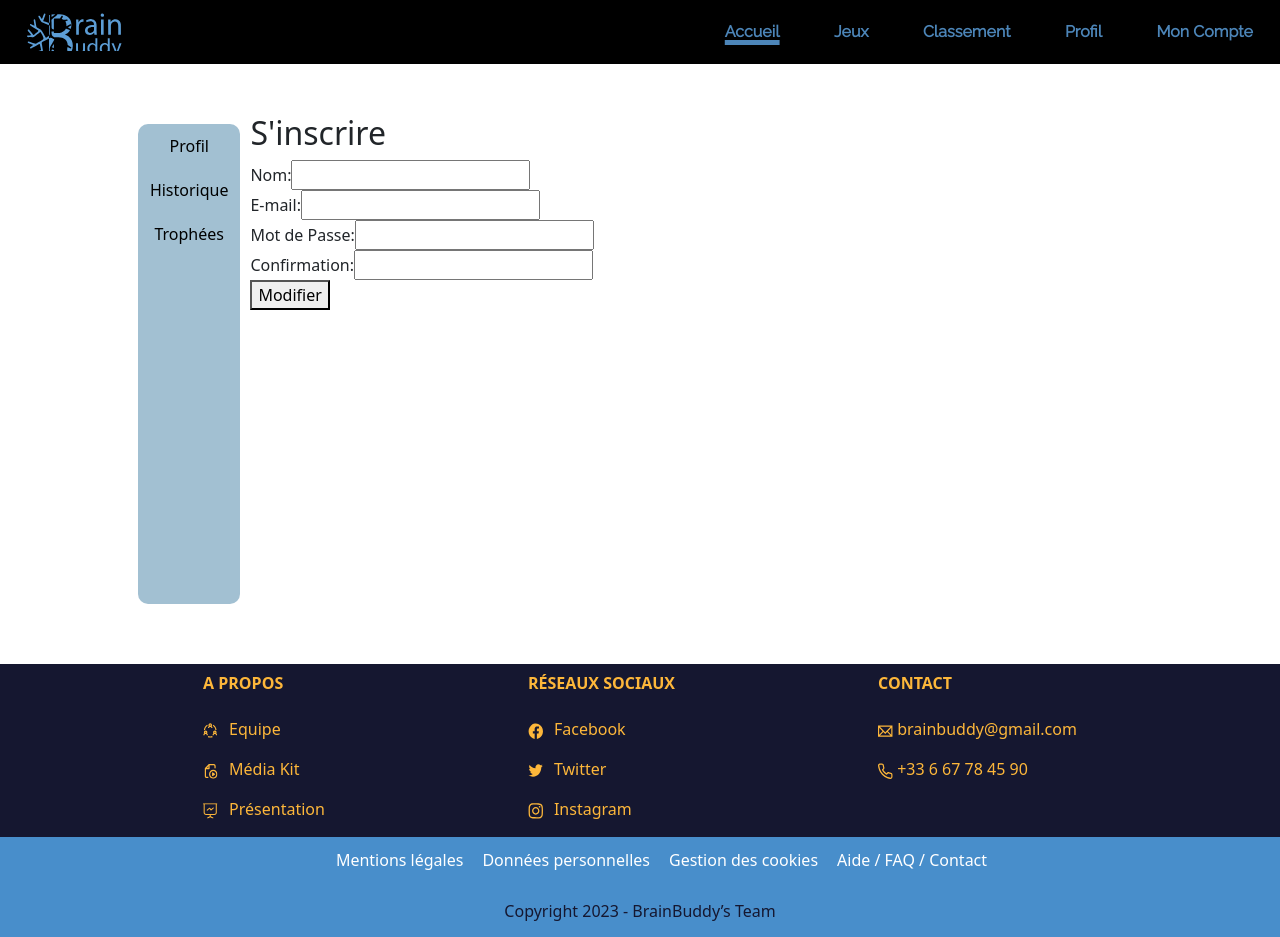
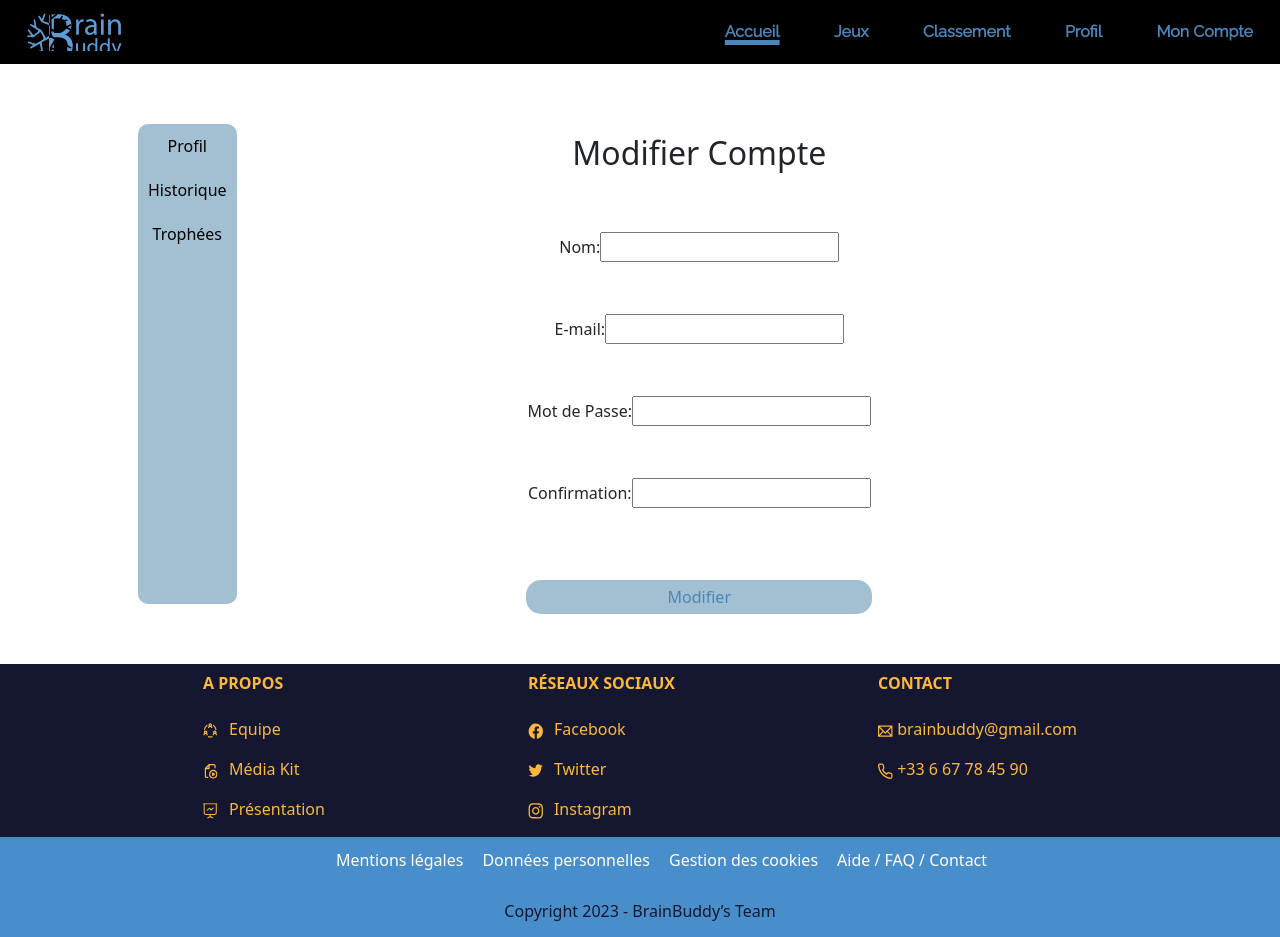
Before and after one commit to Xenus3/FrontEndBrainBuddy, an Angular app: page /profile/modifierdp in a window 1280 px wide. Built offline with nearby package versions, Linux system fonts and the light colour scheme.

Commit message:
modify user data + logout + some css

```diff
--- a/src/app/components/connexion/connexion.component.html
+++ b/src/app/components/connexion/connexion.component.html
@@ -3,7 +3,7 @@
         <form action="" class="formulaire" [formGroup]="connexionForm" (ngSubmit)="connexion()">
             <h2>Se Connecter</h2>
             <div class="forelem">
-                <label for="userName">E-mail:</label>
+                <label for="userName">Nom:</label>
                 <input type="text" id="userName-a" formControlName="userName">
             </div>
             <span class="alerte" *ngIf="connexionForm.controls['userName'].errors?.['required']">
--- a/src/app/components/donneeperso/donneeperso.component.html
+++ b/src/app/components/donneeperso/donneeperso.component.html
@@ -6,7 +6,9 @@
             <li> Email: {{ donnee?.email }} </li>
         </ul>
     </div>
-    <button routerLink="../modifierdp">Modifier Donneés</button>
-    <button (click)="delete()">Supprimer Compte</button>
-    <button (click)="logout()">Se Deconnecter</button>
+    <div class="buttons">
+        <button routerLink="../modifierdp">Modifier Donneés</button>
+        <button (click)="delete()">Supprimer Compte</button>
+        <button (click)="logout()">Se Deconnecter</button>
+    </div>
 </div>
--- a/src/app/components/donneeperso/donneeperso.component.scss
+++ b/src/app/components/donneeperso/donneeperso.component.scss
@@ -31,6 +31,12 @@ button {
     padding-left: 100px;
 }
 
+.buttons {
+    display:flex;
+    height: 300px;
+    justify-content: center;
+}
+
 @media screen and (max-width: 755px) {
 
     .donnee img {
--- a/src/app/components/modifierdp/modifierdp.component.html
+++ b/src/app/components/modifierdp/modifierdp.component.html
@@ -1,6 +1,7 @@
 <div class="form2">
-    <form action="" class="formulaire" id="form3" [formGroup]="modifierForm" (ngSubmit)="modifier()">
-        <h2>S'inscrire</h2>
+
+    <form action="" class="formulaire"  [formGroup]="modifierForm" (ngSubmit)="modifier()">
+        <h2>Modifier Compte</h2>
         <div class="forelem">
             <label for="nom">Nom:</label>
             <input type="text" id="nom" formControlName="userName">
--- a/src/app/components/modifierdp/modifierdp.component.scss
+++ b/src/app/components/modifierdp/modifierdp.component.scss
@@ -0,0 +1,32 @@
+app-modifierdp {
+    width: 100%;
+    margin: 0 auto;
+}
+
+.form2 {
+    display:flex;
+    justify-content: center;
+    padding: 20px;
+    width: 100%;
+    text-align: center;
+}
+
+.form2 button {
+    width: 40%;
+    margin: 20px auto;
+    border-radius: 15px;
+    border: none;
+    color: #4C85B8;
+    background-color: #a2c0d2;
+    padding: 5px;
+}
+
+.formulaire {
+    display:flex;
+    flex-direction: column;
+    justify-content: space-between;
+    text-align: center;
+    align-items: center;
+    width: 100%;
+    height: 500px;
+}
--- a/src/app/components/profile/profile.component.html
+++ b/src/app/components/profile/profile.component.html
@@ -1,5 +1,7 @@
 <div class="profile">
 
     <app-profilemenu></app-profilemenu>
-    <router-outlet></router-outlet>
+    <div class="router-outlet">
+        <router-outlet></router-outlet>
+    </div>
 </div>
--- a/src/app/components/profile/profile.component.scss
+++ b/src/app/components/profile/profile.component.scss
@@ -16,6 +16,10 @@ app-profilemenu {
 
 .content {
     width: 70%;
+}
+
+.router-outlet {
+    width: 100%;
 }
 
 @media  screen and (max-width: 1080px) {
```
